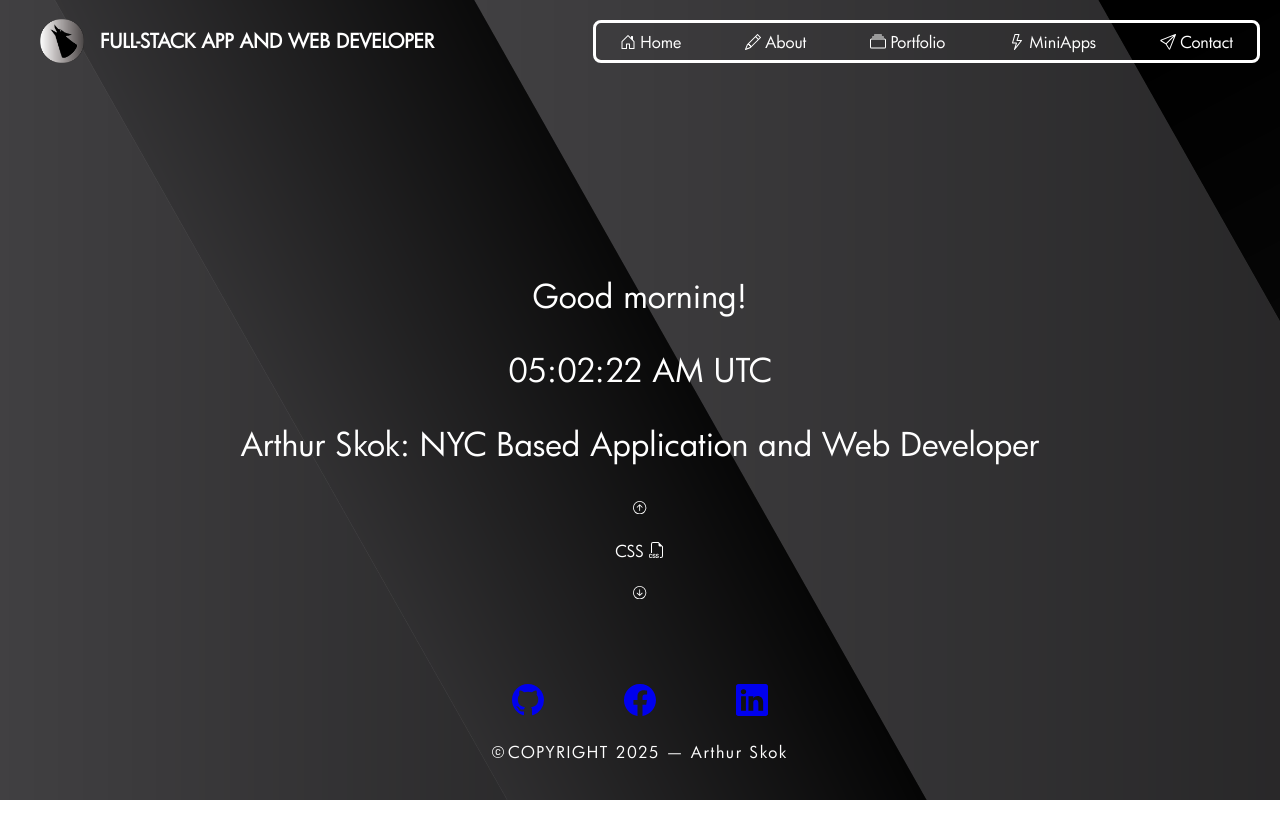
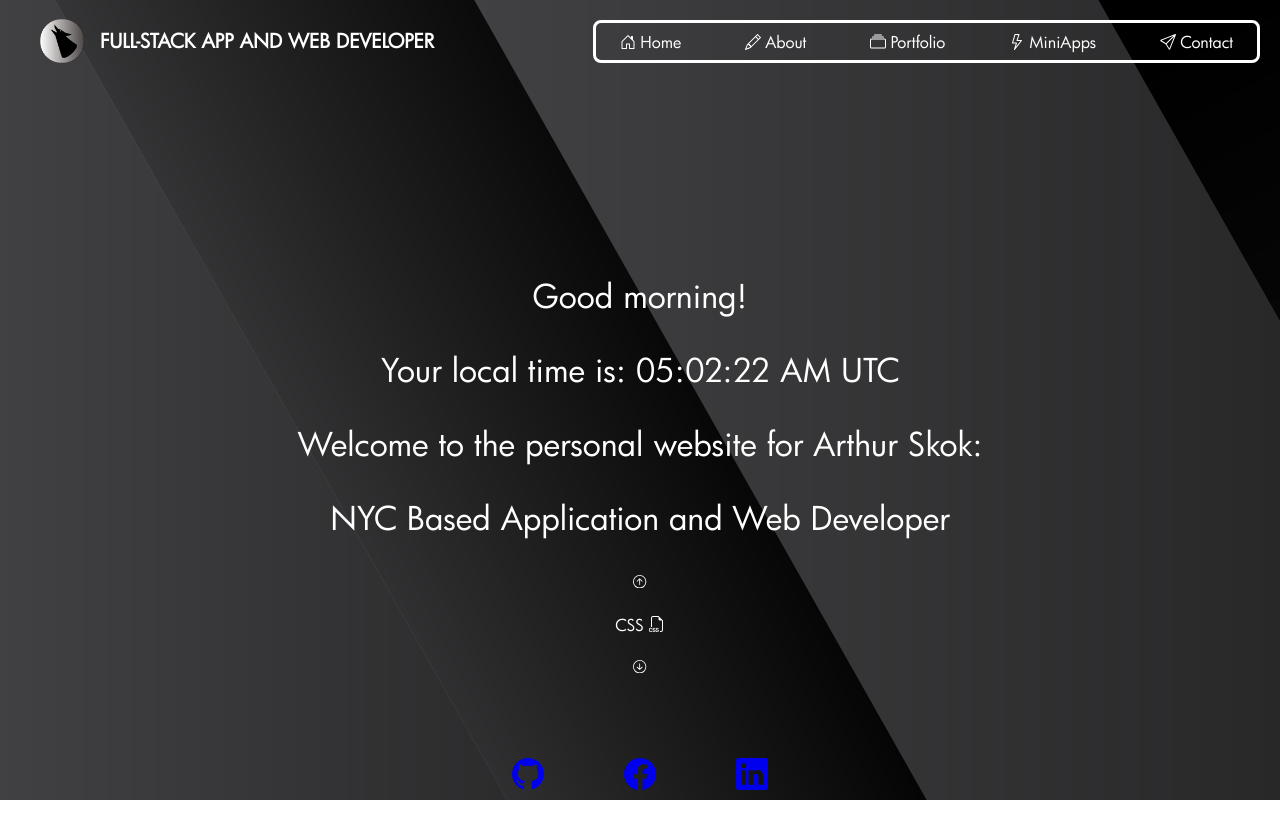
Before and after one commit to ArthurSkok/personal-website, a React (Create React App) app: page / in a window 1280 px wide. Shown: the top 838 px of the page. Before the commit the page ends 800 px from the top, so only its background shows below. Built offline with nearby package versions, Linux system fonts and the light colour scheme.

Commit message:
Playing around with design

```diff
--- a/src/Pages/Home.js
+++ b/src/Pages/Home.js
@@ -35,7 +35,7 @@ const Header = () => {
       setWelcome(
         hourVar > 18
           ? "Good evening!"
-          : hourVar < 16
+          : hourVar < 12
           ? "Good morning!"
           : "Good afternoon!"
       );
@@ -52,8 +52,9 @@ const Header = () => {
       <div className="Header">
         <div className="Header-Middle">
           <p>{welcomeMessage}</p>
-          <p>{localTime}</p>
-          Arthur Skok: NYC Based Application and Web Developer
+          <p>Your local time is: {localTime}</p>
+          <p>Welcome to the personal website for Arthur Skok:</p>
+          NYC Based Application and Web Developer
         </div>
         <ScrollListSkills>
           <div>
```
